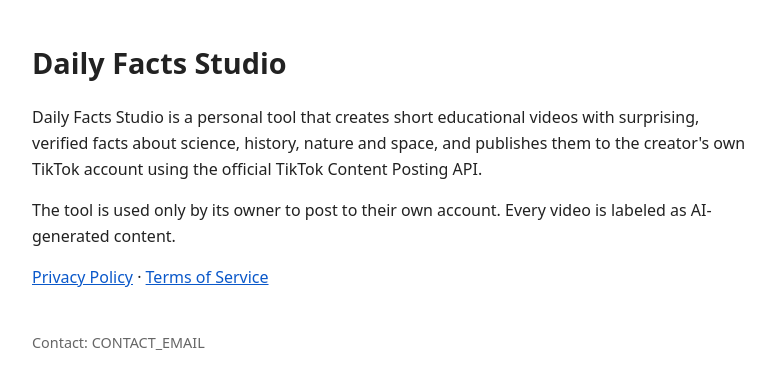
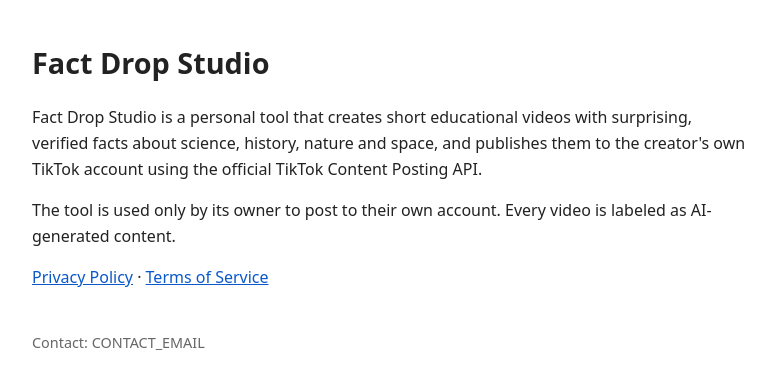
Before and after one commit to ANGELJAFET/IA_TIKTOK, a plain HTML site: page web/index.html in a window 1280 px wide. Shown: the whole page, without its empty margins (248-1023 px from the left). Drawn offline with Linux system fonts and the light colour scheme.

Commit message:
Nombre del canal en el sitio web
Co-Authored-By: Claude Opus 5.5 <noreply@anthropic.com>
Claude-Session: https://claude.ai/code/session_01FHFJ3oHwbefkvbFXMvdsBD

```diff
--- a/web/index.html
+++ b/web/index.html
@@ -1,7 +1,7 @@
 <!DOCTYPE html><html lang="en"><head><meta charset="utf-8"><meta name="viewport" content="width=device-width,initial-scale=1">
-<title>Daily Facts Studio</title><link rel="stylesheet" href="style.css"></head><body>
-<h1>Daily Facts Studio</h1>
-<p>Daily Facts Studio is a personal tool that creates short educational videos with surprising, verified facts about science, history, nature and space, and publishes them to the creator's own TikTok account using the official TikTok Content Posting API.</p>
+<title>Fact Drop Studio</title><link rel="stylesheet" href="style.css"></head><body>
+<h1>Fact Drop Studio</h1>
+<p>Fact Drop Studio is a personal tool that creates short educational videos with surprising, verified facts about science, history, nature and space, and publishes them to the creator's own TikTok account using the official TikTok Content Posting API.</p>
 <p>The tool is used only by its owner to post to their own account. Every video is labeled as AI-generated content.</p>
 <p><a href="privacy.html">Privacy Policy</a> · <a href="terms.html">Terms of Service</a></p>
 <footer>Contact: CONTACT_EMAIL</footer></body></html>
```
Also changed, not shown: web/callback.html (+1 -1 lines), web/privacy.html (+2 -2 lines), web/terms.html (+2 -2 lines).
